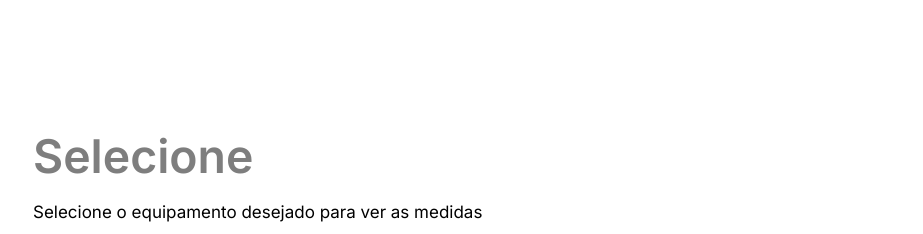
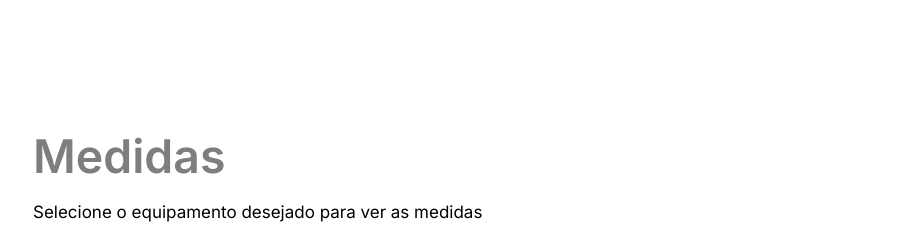
Before and after one commit to WesleiPossidonio/site-central-aco, a React (Vite) app: page /chapas-em-geral in a window 1280 px wide. Shown: the part 1520-1754 px from the top of the page, without its empty margins (79-1002 px from the left). Built offline with nearby package versions, Linux system fonts and the light colour scheme; no server answers.

Commit message:
update title section chapas em geral

```diff
--- a/src/pages/Serviços/ChapasEmGeral/components/MeasurementsSection/index.tsx
+++ b/src/pages/Serviços/ChapasEmGeral/components/MeasurementsSection/index.tsx
@@ -43,8 +43,8 @@ export const MeasurementsSection = () => {
         <TitleSection
           PositionTitle="flex-start"
           SubTitleColor="text"
-          TextSubTitle="Selecione"
-          TextTitle="Medidas"
+          TextSubTitle="Medidas"
+          // TextTitle="Medidas"
           line={false}
         />
 
```
